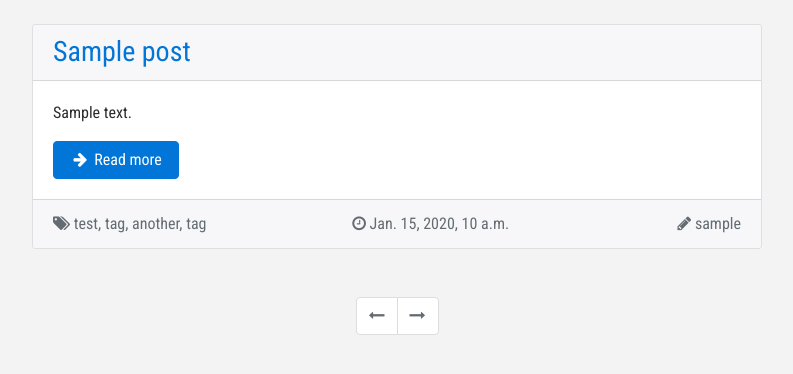
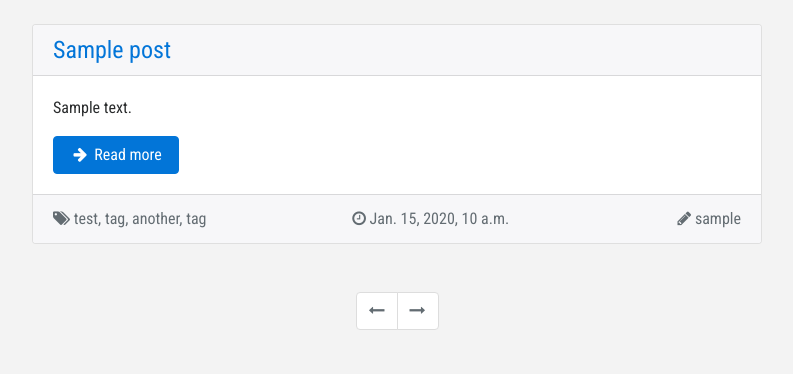
Before and after one commit to ilyakimavets/senpos_ga, a Django app: page /blog/ in a window 1280 px wide. Shown: the part 56-430 px from the top of the page, without its empty margins (53-846 px from the left). Run offline with Django 3.2, Linux system fonts and the light colour scheme; tables that the repository leaves empty hold one stand-in row (values such as "Sample post"); some libraries are stand-ins or nearby versions.

Commit message:
change titles from h2-3 to h4

```diff
--- a/src/templates/blog/post_detail.html
+++ b/src/templates/blog/post_detail.html
@@ -2,7 +2,7 @@
 {% block content %}
 
     <div class="card post">
-        <h2 class="card-header">{{ post.title }}</h2>
+        <h4 class="card-header">{{ post.title }}</h4>
         <div class="card-block">
             <p class="card-text">{{ post.content }}</p>
         </div>
@@ -10,7 +10,7 @@
             <div class="row">
                 <div class="col-md-5">
                     {#                            TODO: ADD TAGS FUNCTIONALITY #}
- <i class="fa fa-tags" aria-hidden="true"></i> test, tag, another, tag
+                    <i class="fa fa-tags" aria-hidden="true"></i> test, tag, another, tag
                 </div>
                 <div class="col-md-4">
                     <i class="fa fa-clock-o" aria-hidden="true"></i> {{ post.created_at }}
--- a/src/templates/blog/post_list.html
+++ b/src/templates/blog/post_list.html
@@ -3,7 +3,7 @@
 {% block content %}
     {% for post in posts %}
         <div class="card post">
-            <h3 class="card-header"><a href="{{ post.get_absolute_url }}">{{ post.title }}</a></h3>
+            <h4 class="card-header"><a href="{{ post.get_absolute_url }}">{{ post.title }}</a></h4>
             <div class="card-block">
                 <p class="card-text">{{ post.content|truncatewords:100 }}</p>
                 <a href="{{ post.get_absolute_url }}" class="btn btn-primary"><i class="fa fa-arrow-right fa-fw" aria-hidden="true"></i> Read more</a>
```
